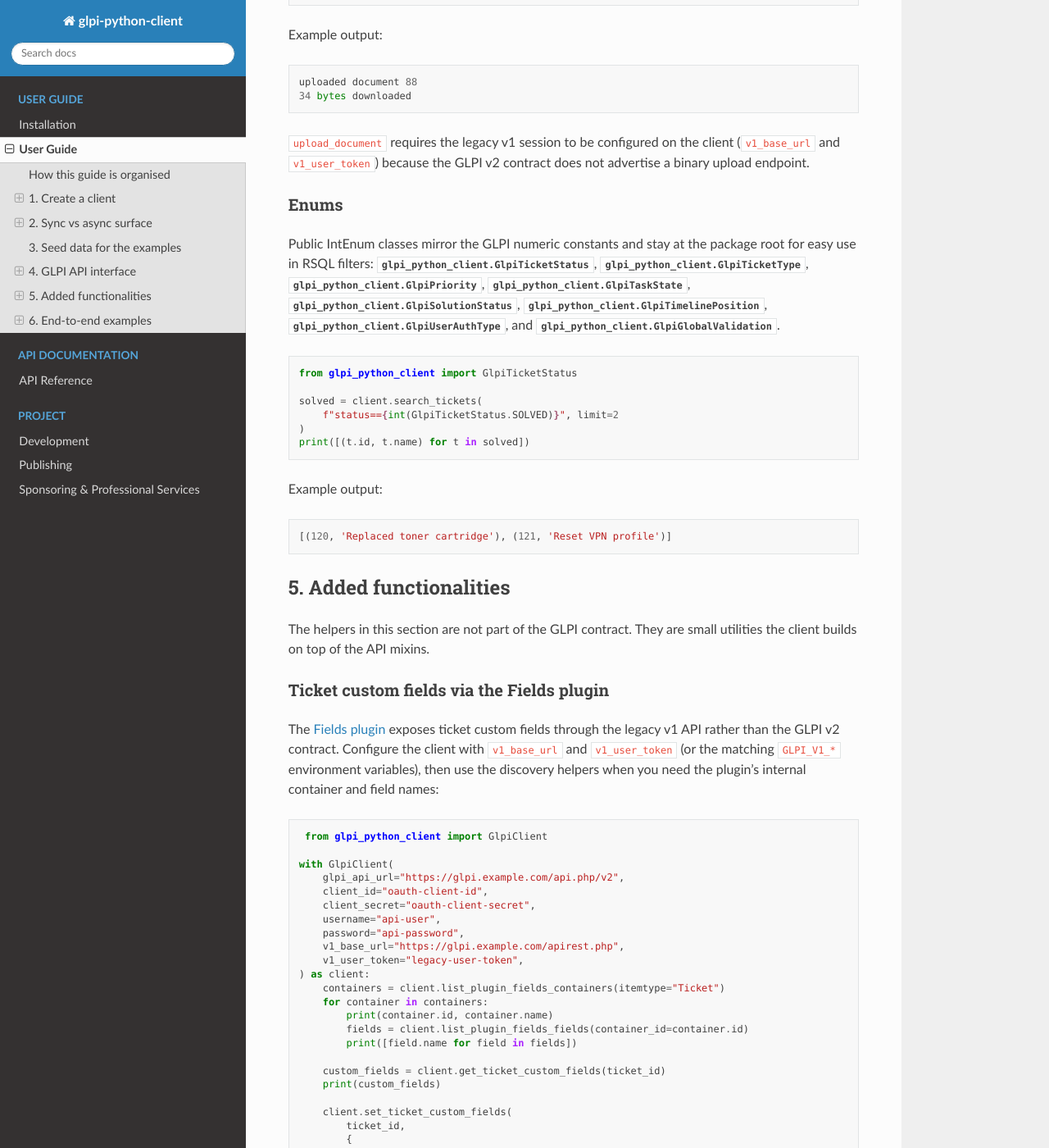
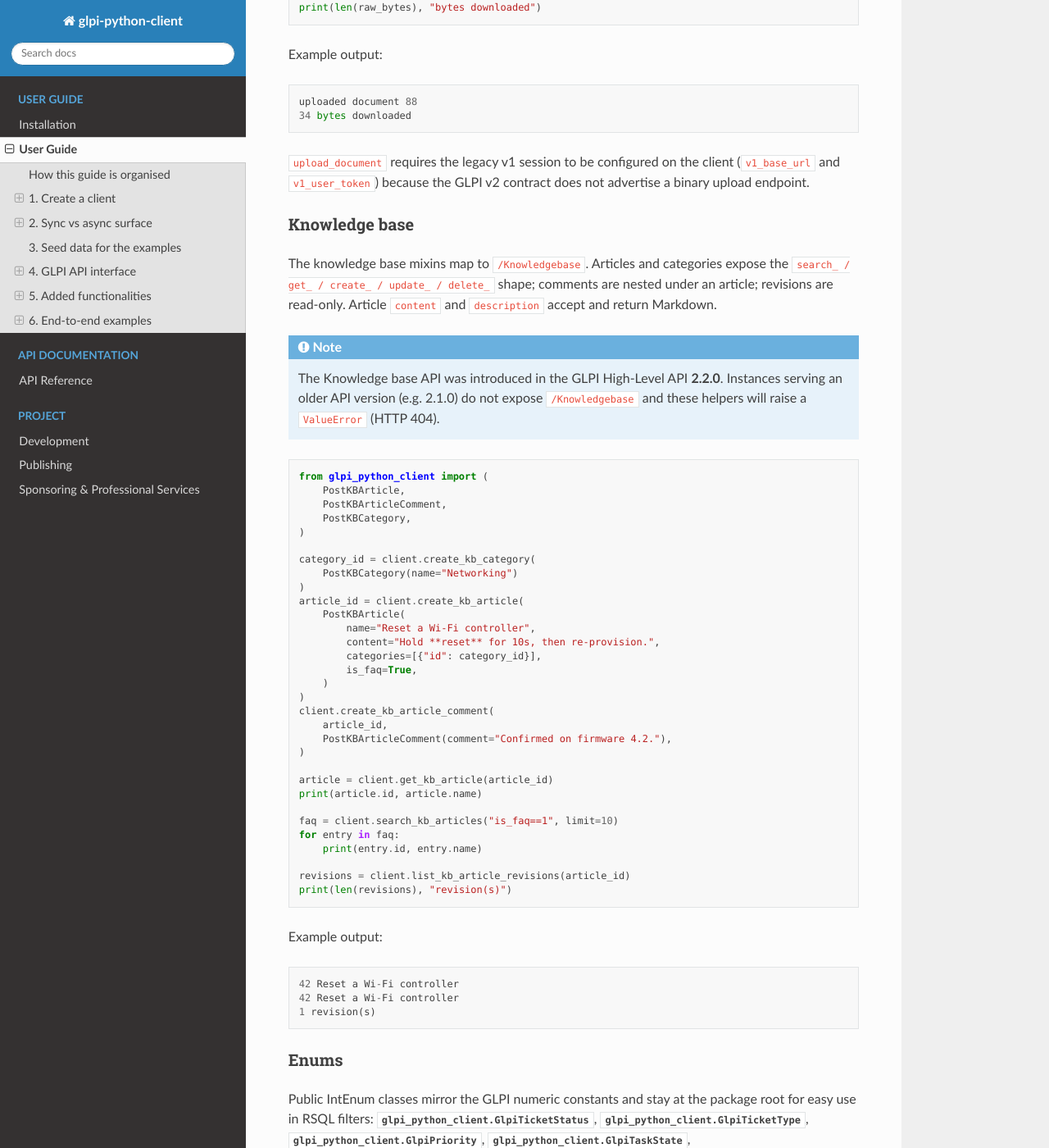
Before and after one commit to baraline/glpi_python_client, a Sphinx documentation site: the page built from docs/user_guide.rst, in a window 1280 px wide and 1400 px high, scrolled down 11333 px. Shown: the whole window at 82% size. Built offline with Sphinx 7.4.7 and the Read the Docs theme 3.1.0, drawn with Linux system fonts in a browser that asks for light colours.

Commit message:
docs(kb): document the Knowledge base models and helpers
Co-Authored-By: Claude Opus 4.8 <noreply@anthropic.com>

```diff
--- a/docs/user_guide.rst
+++ b/docs/user_guide.rst
@@ -585,6 +585,61 @@ Example output::
 ``upload_document`` requires the legacy v1 session to be configured on
 the client (``v1_base_url`` and ``v1_user_token``) because the GLPI v2
 contract does not advertise a binary upload endpoint.
+
+Knowledge base
+~~~~~~~~~~~~~~
+
+The knowledge base mixins map to ``/Knowledgebase``. Articles and
+categories expose the ``search_ / get_ / create_ / update_ / delete_``
+shape; comments are nested under an article; revisions are read-only.
+Article ``content`` and ``description`` accept and return Markdown.
+
+.. note::
+
+   The Knowledge base API was introduced in the GLPI High-Level API
+   **2.2.0**. Instances serving an older API version (e.g. 2.1.0) do not
+   expose ``/Knowledgebase`` and these helpers will raise a
+   ``ValueError`` (HTTP 404).
+
+.. code-block:: python
+
+   from glpi_python_client import (
+       PostKBArticle,
+       PostKBArticleComment,
+       PostKBCategory,
+   )
+
+   category_id = client.create_kb_category(
+       PostKBCategory(name="Networking")
+   )
+   article_id = client.create_kb_article(
+       PostKBArticle(
+           name="Reset a Wi-Fi controller",
+           content="Hold **reset** for 10s, then re-provision.",
+           categories=[{"id": category_id}],
+           is_faq=True,
+       )
+   )
+   client.create_kb_article_comment(
+       article_id,
+       PostKBArticleComment(comment="Confirmed on firmware 4.2."),
+   )
+
+   article = client.get_kb_article(article_id)
+   print(article.id, article.name)
+
+   faq = client.search_kb_articles("is_faq==1", limit=10)
+   for entry in faq:
+       print(entry.id, entry.name)
+
+   revisions = client.list_kb_article_revisions(article_id)
+   print(len(revisions), "revision(s)")
+
+Example output::
+
+   42 Reset a Wi-Fi controller
+   42 Reset a Wi-Fi controller
+   1 revision(s)
 
 Enums
 ~~~~~
```
Also changed, not shown: docs/api_reference.rst (+77 -0 lines).
